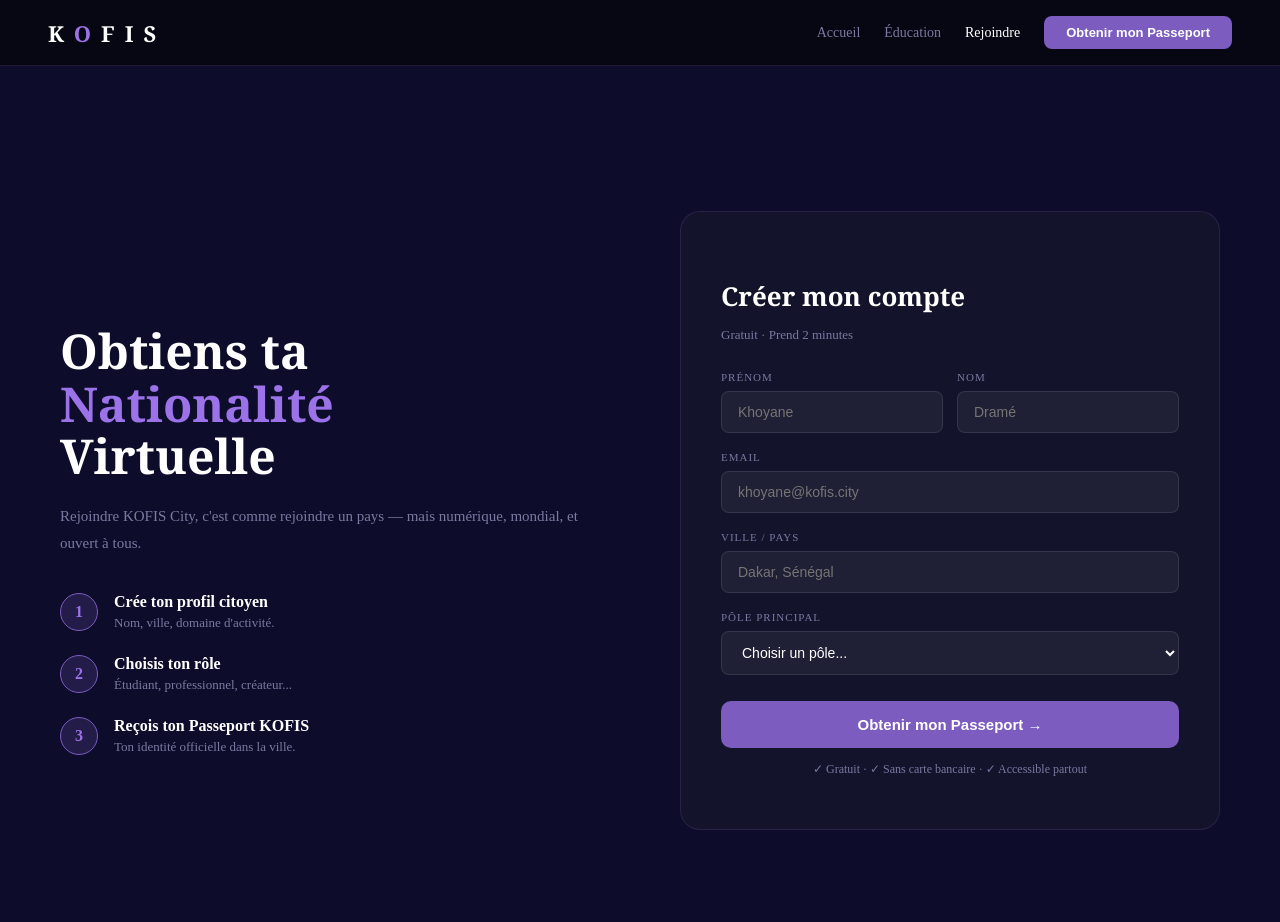
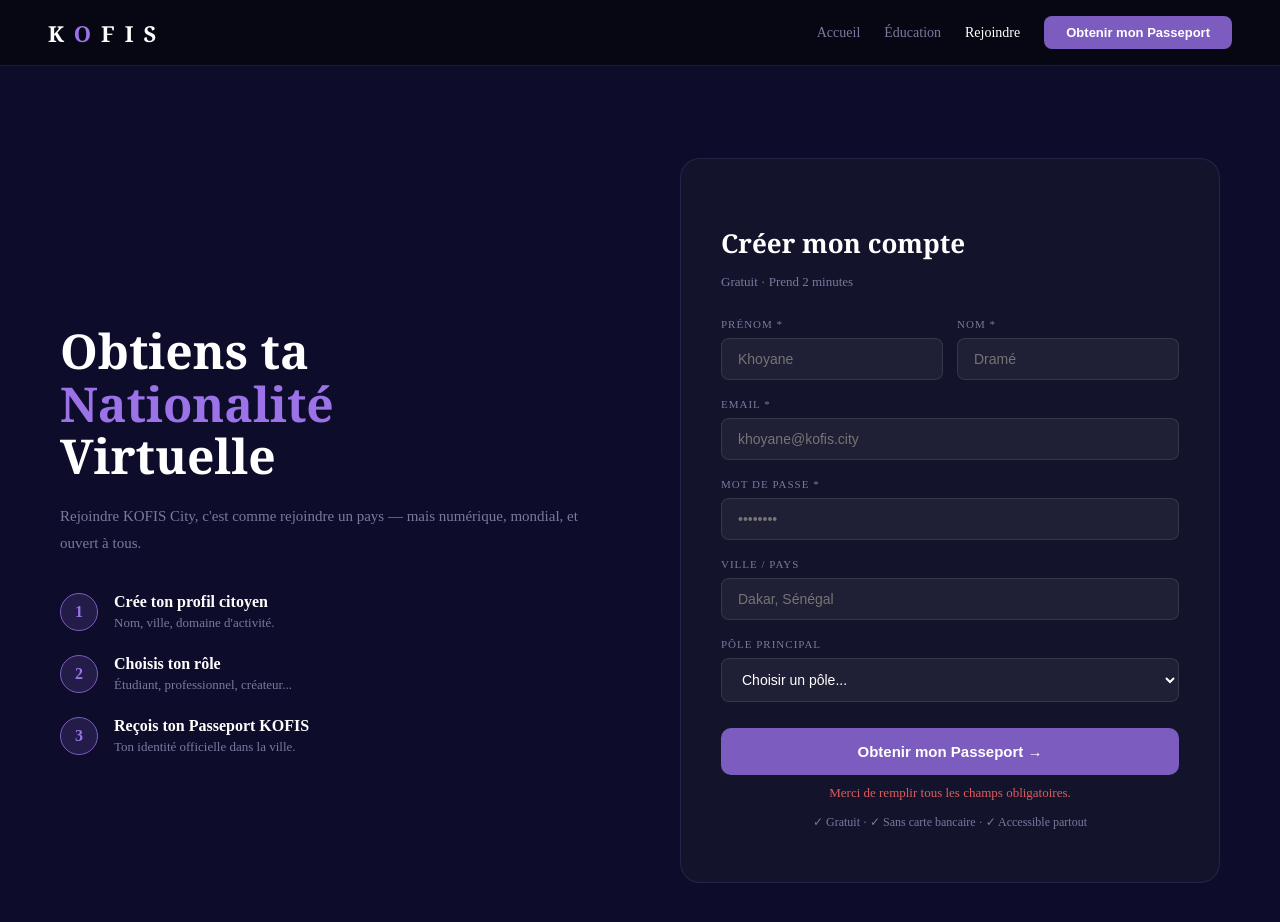
Before and after one commit to l3miage-dramekh/-kofis-city, an Angular app: page /inscription in a window 1280 px wide. Both pictures are taken after a click on the button "Obtenir mon Passeport →". Shown: the top 922 px of the page. Built offline with nearby package versions, Linux system fonts and the light colour scheme.

Commit message:
connexion frontend-backend - inscription fonctionnelle

```diff
--- a/src/app/app.config.ts
+++ b/src/app/app.config.ts
@@ -1,11 +1,11 @@
-import { ApplicationConfig, provideBrowserGlobalErrorListeners } from '@angular/core';
+import { ApplicationConfig } from '@angular/core';
 import { provideRouter } from '@angular/router';
-
+import { provideHttpClient } from '@angular/common/http';
 import { routes } from './app.routes';
 
 export const appConfig: ApplicationConfig = {
   providers: [
-    provideBrowserGlobalErrorListeners(),
-    provideRouter(routes)
+    provideRouter(routes),
+    provideHttpClient()
   ]
 };
--- a/src/app/pages/inscription/inscription.css
+++ b/src/app/pages/inscription/inscription.css
@@ -111,6 +111,14 @@
 }
 
 .btn-submit:hover { background: #9b72e8; }
+.btn-submit:disabled { background: #444; cursor: not-allowed; }
+
+.erreur {
+  color: #e05c5c;
+  font-size: 13px;
+  text-align: center;
+  margin-top: 10px;
+}
 
 .note {
   font-size: 12px;
--- a/src/app/pages/inscription/inscription.html
+++ b/src/app/pages/inscription/inscription.html
@@ -5,9 +5,18 @@
     <h2>Obtiens ta<br><span>Nationalité</span><br>Virtuelle</h2>
     <p>Rejoindre KOFIS City, c'est comme rejoindre un pays — mais numérique, mondial, et ouvert à tous.</p>
     <div class="steps">
-      <div class="step"><div class="num">1</div><div><b>Crée ton profil citoyen</b><p>Nom, ville, domaine d'activité.</p></div></div>
-      <div class="step"><div class="num">2</div><div><b>Choisis ton rôle</b><p>Étudiant, professionnel, créateur...</p></div></div>
-      <div class="step"><div class="num">3</div><div><b>Reçois ton Passeport KOFIS</b><p>Ton identité officielle dans la ville.</p></div></div>
+      <div class="step">
+        <div class="num">1</div>
+        <div><b>Crée ton profil citoyen</b><p>Nom, ville, domaine d'activité.</p></div>
+      </div>
+      <div class="step">
+        <div class="num">2</div>
+        <div><b>Choisis ton rôle</b><p>Étudiant, professionnel, créateur...</p></div>
+      </div>
+      <div class="step">
+        <div class="num">3</div>
+        <div><b>Reçois ton Passeport KOFIS</b><p>Ton identité officielle dans la ville.</p></div>
+      </div>
     </div>
   </div>
 
@@ -16,17 +25,21 @@
     <p class="form-sub">Gratuit · Prend 2 minutes</p>
     <div class="form-row">
       <div class="form-group">
-        <label>Prénom</label>
+        <label>Prénom *</label>
         <input type="text" [(ngModel)]="prenom" placeholder="Khoyane">
       </div>
       <div class="form-group">
-        <label>Nom</label>
+        <label>Nom *</label>
         <input type="text" [(ngModel)]="nom" placeholder="Dramé">
       </div>
     </div>
     <div class="form-group">
-      <label>Email</label>
+      <label>Email *</label>
       <input type="email" [(ngModel)]="email" placeholder="khoyane@kofis.city">
+    </div>
+    <div class="form-group">
+      <label>Mot de passe *</label>
+      <input type="password" [(ngModel)]="password" placeholder="••••••••">
     </div>
     <div class="form-group">
       <label>Ville / Pays</label>
@@ -44,7 +57,10 @@
         <option>🛒 Marché</option>
       </select>
     </div>
-    <button class="btn-submit" (click)="inscrire()">Obtenir mon Passeport →</button>
+    <button class="btn-submit" (click)="inscrire()" [disabled]="chargement">
+      {{ chargement ? 'Création en cours...' : 'Obtenir mon Passeport →' }}
+    </button>
+    <p class="erreur" *ngIf="erreur">{{ erreur }}</p>
     <p class="note">✓ Gratuit · ✓ Sans carte bancaire · ✓ Accessible partout</p>
   </div>
 </section>
--- a/src/app/pages/inscription/inscription.ts
+++ b/src/app/pages/inscription/inscription.ts
@@ -1,11 +1,13 @@
 import { Component } from '@angular/core';
 import { FormsModule } from '@angular/forms';
+import { NgIf } from '@angular/common';
 import { Router } from '@angular/router';
 import { Navbar } from '../../shared/navbar/navbar';
+import { AuthService } from '../../services/auth';
 
 @Component({
   selector: 'app-inscription',
-  imports: [FormsModule, Navbar],
+  imports: [FormsModule, Navbar, NgIf],
   templateUrl: './inscription.html',
   styleUrl: './inscription.css'
 })
@@ -13,20 +15,40 @@
   prenom = '';
   nom = '';
   email = '';
+  password = '';
   ville = '';
   pole = '';
+  erreur = '';
+  chargement = false;
 
-  constructor(private router: Router) {}
+  constructor(private router: Router, private authService: AuthService) {}
 
   inscrire() {
-    if (this.prenom && this.nom) {
-      localStorage.setItem('kofis_user', JSON.stringify({
-        prenom: this.prenom,
-        nom: this.nom,
-        ville: this.ville,
-        pole: this.pole
-      }));
-      this.router.navigate(['/dashboard']);
+    if (!this.prenom || !this.nom || !this.email || !this.password) {
+      this.erreur = 'Merci de remplir tous les champs obligatoires.';
+      return;
     }
+
+    this.chargement = true;
+    this.erreur = '';
+
+    this.authService.inscrire({
+      prenom: this.prenom,
+      nom: this.nom,
+      email: this.email,
+      password: this.password,
+      ville: this.ville,
+      pole: this.pole
+    }).subscribe({
+      next: (res: any) => {
+        localStorage.setItem('kofis_token', res.token);
+        localStorage.setItem('kofis_user', JSON.stringify(res.user));
+        this.router.navigate(['/dashboard']);
+      },
+      error: (err) => {
+        this.erreur = err.error.message || 'Une erreur est survenue.';
+        this.chargement = false;
+      }
+    });
   }
 }
--- /dev/null
+++ b/src/app/services/auth.ts
@@ -0,0 +1,19 @@
+import { Injectable } from '@angular/core';
+import { HttpClient } from '@angular/common/http';
+
+@Injectable({
+  providedIn: 'root'
+})
+export class AuthService {
+  private apiUrl = 'http://localhost:3000/api/auth';
+
+  constructor(private http: HttpClient) {}
+
+  inscrire(data: any) {
+    return this.http.post(`${this.apiUrl}/inscription`, data);
+  }
+
+  connecter(data: any) {
+    return this.http.post(`${this.apiUrl}/connexion`, data);
+  }
+}
```
Also changed, not shown: 1 other file (tests, documents, lock files or other folders).
